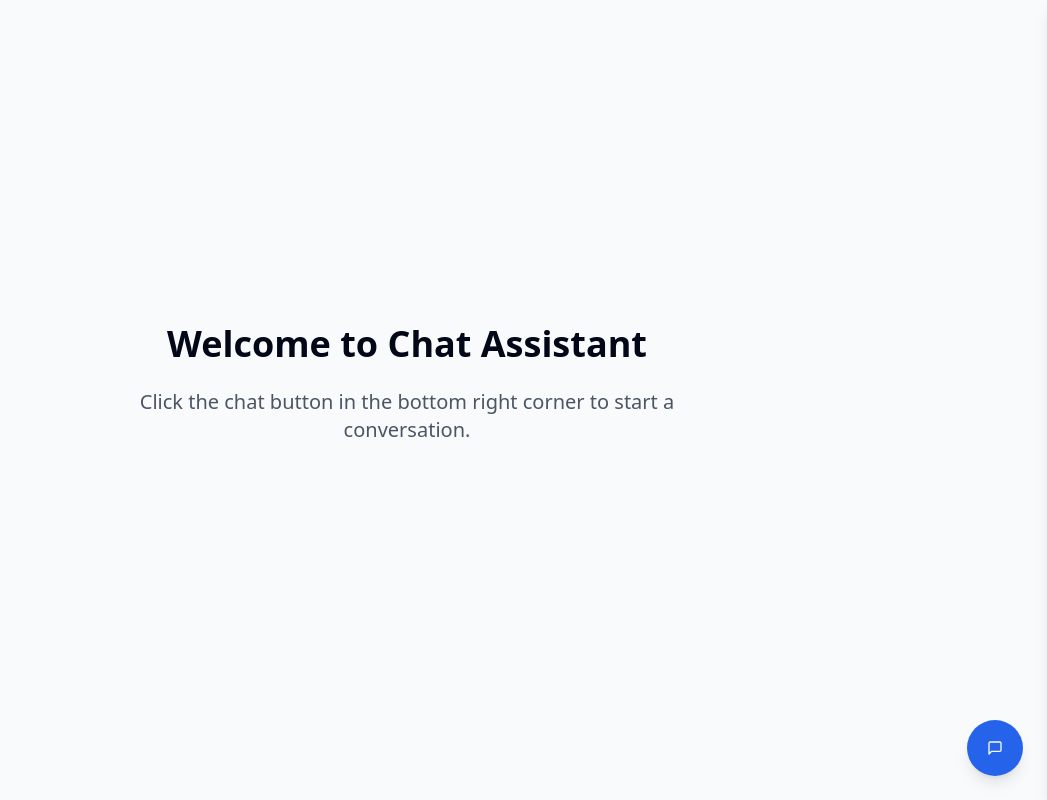
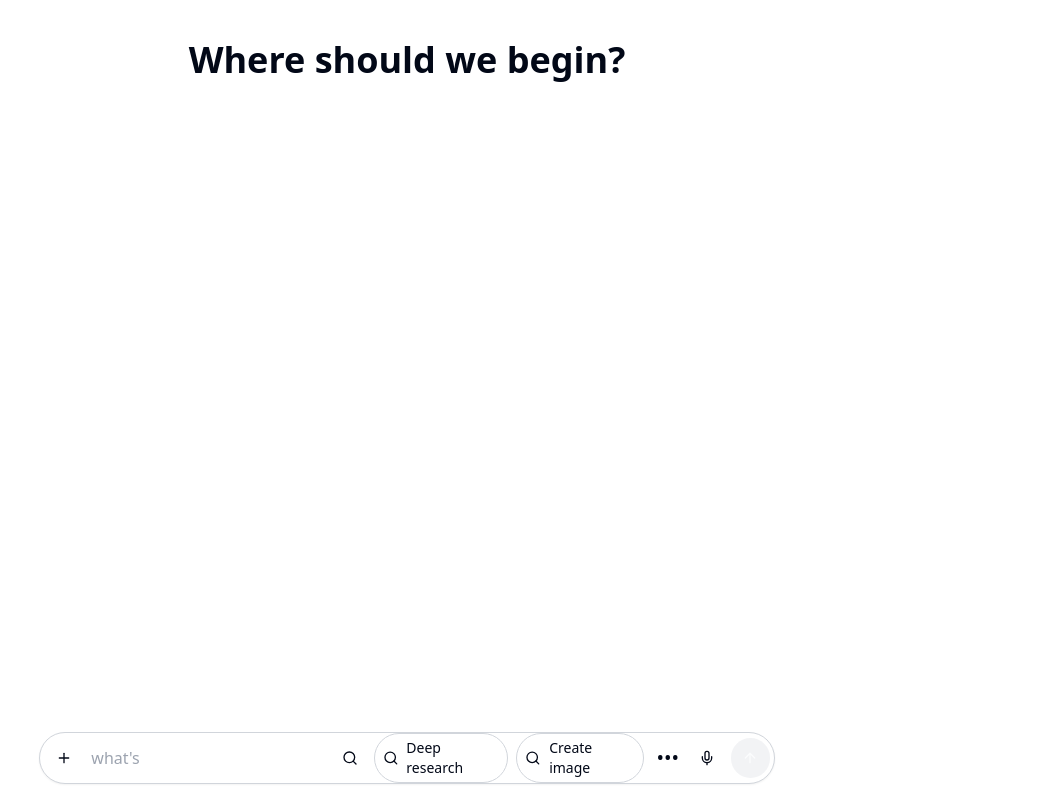
Before and after one commit to jasonculbertson/mimic-voice-scribe-chat, a React (Vite) app: page / in a window 1280 px wide. Shown: the whole page, without its empty margins (233-1280 px from the left). Built offline with nearby package versions, Linux system fonts and the light colour scheme.

Commit message:
Refactor: Make app a single page
Refactor the application to be a single-page application.

```diff
--- a/src/components/ChatButton.tsx
+++ /dev/null
@@ -1,21 +0,0 @@
-
-import { MessageSquare } from 'lucide-react';
-import { Button } from "@/components/ui/button";
-
-interface ChatButtonProps {
-  onClick: () => void;
-}
-
-const ChatButton = ({ onClick }: ChatButtonProps) => {
-  return (
-    <Button
-      onClick={onClick}
-      className="fixed bottom-6 right-6 rounded-full w-14 h-14 shadow-lg flex items-center justify-center bg-blue-600 hover:bg-blue-700 transition-colors"
-      aria-label="Open chat"
-    >
-      <MessageSquare className="h-6 w-6" />
-    </Button>
-  );
-};
-
-export default ChatButton;
--- a/src/components/ChatHeader.tsx
+++ /dev/null
@@ -1,26 +0,0 @@
-
-import { X } from "lucide-react";
-import { Button } from "@/components/ui/button";
-
-interface ChatHeaderProps {
-  onClose: () => void;
-}
-
-const ChatHeader = ({ onClose }: ChatHeaderProps) => {
-  return (
-    <div className="p-4 border-b flex items-center justify-between bg-white dark:bg-gray-800">
-      <div className="font-medium">Chat Assistant</div>
-      <Button
-        variant="ghost"
-        size="icon"
-        onClick={onClose}
-        className="rounded-full hover:bg-gray-100 dark:hover:bg-gray-700"
-        aria-label="Close chat"
-      >
-        <X className="h-5 w-5" />
-      </Button>
-    </div>
-  );
-};
-
-export default ChatHeader;
--- a/src/components/ChatInterface.tsx
+++ /dev/null
@@ -1,85 +0,0 @@
-
-import { useState, useEffect } from 'react';
-import ChatHeader from './ChatHeader';
-import MessageList from './MessageList';
-import MessageInput from './MessageInput';
-import ChatButton from './ChatButton';
-
-interface Message {
-  id: string;
-  content: string;
-  sender: 'user' | 'assistant';
-}
-
-const ChatInterface = () => {
-  const [isOpen, setIsOpen] = useState(false);
-  const [messages, setMessages] = useState<Message[]>([]);
-
-  const toggleChat = () => {
-    setIsOpen(!isOpen);
-  };
-
-  const closeChat = () => {
-    setIsOpen(false);
-  };
-
-  const handleSendMessage = (content: string) => {
-    const newUserMessage = {
-      id: `user-${Date.now()}`,
-      content,
-      sender: 'user' as const,
-    };
-
-    setMessages((prev) => [...prev, newUserMessage]);
-
-    // Simulate assistant response after a short delay
-    setTimeout(() => {
-      const assistantMessage = {
-        id: `assistant-${Date.now()}`,
-        content: "I'm a simple assistant. This is a demo response.",
-        sender: 'assistant' as const,
-      };
-      setMessages((prev) => [...prev, assistantMessage]);
-    }, 1000);
-  };
-
-  // Close chat when Escape key is pressed
-  useEffect(() => {
-    const handleEscape = (e: KeyboardEvent) => {
-      if (e.key === 'Escape') {
-        closeChat();
-      }
-    };
-
-    window.addEventListener('keydown', handleEscape);
-    return () => window.removeEventListener('keydown', handleEscape);
-  }, []);
-
-  return (
-    <>
-      {/* Chat Button */}
-      {!isOpen && <ChatButton onClick={toggleChat} />}
-
-      {/* Chat Panel */}
-      <div
-        className={`fixed inset-y-0 right-0 z-50 w-full sm:w-[400px] flex flex-col bg-white dark:bg-gray-800 shadow-lg transform transition-transform duration-300 ease-in-out ${
-          isOpen ? 'translate-x-0' : 'translate-x-full'
-        }`}
-      >
-        <ChatHeader onClose={closeChat} />
-        <MessageList messages={messages} />
-        <MessageInput onSendMessage={handleSendMessage} />
-      </div>
-
-      {/* Backdrop */}
-      {isOpen && (
-        <div
-          className="fixed inset-0 bg-black/25 z-40 sm:hidden"
-          onClick={closeChat}
-        />
-      )}
-    </>
-  );
-};
-
-export default ChatInterface;
--- a/src/components/MessageInput.tsx
+++ /dev/null
@@ -1,51 +0,0 @@
-
-import { useState } from 'react';
-import { Send } from 'lucide-react';
-import { Button } from "@/components/ui/button";
-import { Textarea } from "@/components/ui/textarea";
-
-interface MessageInputProps {
-  onSendMessage: (message: string) => void;
-}
-
-const MessageInput = ({ onSendMessage }: MessageInputProps) => {
-  const [message, setMessage] = useState('');
-
-  const handleSubmit = (e: React.FormEvent) => {
-    e.preventDefault();
-    if (message.trim()) {
-      onSendMessage(message);
-      setMessage('');
-    }
-  };
-
-  return (
-    <form onSubmit={handleSubmit} className="border-t p-4 flex items-end gap-2">
-      <Textarea
-        className="resize-none min-h-[60px] flex-1"
-        placeholder="Type a message..."
-        value={message}
-        onChange={(e) => setMessage(e.target.value)}
-        onKeyDown={(e) => {
-          if (e.key === 'Enter' && !e.shiftKey) {
-            e.preventDefault();
-            if (message.trim()) {
-              onSendMessage(message);
-              setMessage('');
-            }
-          }
-        }}
-      />
-      <Button
-        type="submit"
-        size="icon"
-        disabled={!message.trim()}
-        className="rounded-full h-10 w-10 flex-shrink-0"
-      >
-        <Send className="h-5 w-5" />
-      </Button>
-    </form>
-  );
-};
-
-export default MessageInput;
--- a/src/components/MessageList.tsx
+++ b/src/components/MessageList.tsx
@@ -11,30 +11,24 @@ interface MessageListProps {
 
 const MessageList = ({ messages }: MessageListProps) => {
   return (
-    <div className="flex-1 overflow-y-auto p-4 space-y-4">
-      {messages.length === 0 ? (
-        <div className="text-center text-gray-500 dark:text-gray-400 py-8">
-          <p>No messages yet.</p>
-          <p className="text-sm">Start a conversation!</p>
-        </div>
-      ) : (
-        messages.map((message) => (
-          <div
-            key={message.id}
-            className={`flex ${message.sender === 'user' ? 'justify-end' : 'justify-start'}`}
-          >
-            <div
-              className={`max-w-[80%] p-3 rounded-lg ${
-                message.sender === 'user'
-                  ? 'bg-blue-600 text-white rounded-br-none'
-                  : 'bg-gray-200 dark:bg-gray-700 text-gray-900 dark:text-gray-100 rounded-bl-none'
-              }`}
-            >
+    <div className="space-y-6 pb-6">
+      {messages.map((message) => (
+        <div key={message.id} className="flex flex-col">
+          {/* User bubble */}
+          {message.sender === 'user' && (
+            <div className="self-end bg-gray-100 rounded-2xl rounded-tr-sm py-3 px-4 max-w-[80%] text-gray-800">
               {message.content}
             </div>
-          </div>
-        ))
-      )}
+          )}
+
+          {/* Assistant bubble */}
+          {message.sender === 'assistant' && (
+            <div className="self-start bg-white border border-gray-200 rounded-2xl rounded-tl-sm py-3 px-4 max-w-[80%] text-gray-800">
+              {message.content}
+            </div>
+          )}
+        </div>
+      ))}
     </div>
   );
 };
--- a/src/pages/Index.tsx
+++ b/src/pages/Index.tsx
@@ -1,17 +1,133 @@
 
-import ChatInterface from '../components/ChatInterface';
+import { useState, useRef, useEffect } from 'react';
+import { Plus, Search, Mic, ArrowUp } from 'lucide-react';
+import { Button } from "@/components/ui/button";
+import MessageList from '../components/MessageList';
+
+interface Message {
+  id: string;
+  content: string;
+  sender: 'user' | 'assistant';
+}
 
 const Index = () => {
+  const [messages, setMessages] = useState<Message[]>([]);
+  const [inputValue, setInputValue] = useState('');
+  const inputRef = useRef<HTMLInputElement>(null);
+  const messagesEndRef = useRef<HTMLDivElement>(null);
+
+  const handleSendMessage = () => {
+    if (!inputValue.trim()) return;
+
+    const newUserMessage = {
+      id: `user-${Date.now()}`,
+      content: inputValue,
+      sender: 'user' as const,
+    };
+
+    setMessages((prev) => [...prev, newUserMessage]);
+    setInputValue('');
+
+    // Simulate assistant response
+    setTimeout(() => {
+      const assistantMessage = {
+        id: `assistant-${Date.now()}`,
+        content: messages.length === 0
+          ? "Hello! How can I help you today?"
+          : "I'm a simple assistant. This is a demo response.",
+        sender: 'assistant' as const,
+      };
+      setMessages((prev) => [...prev, assistantMessage]);
+    }, 1000);
+  };
+
+  const handleKeyDown = (e: React.KeyboardEvent) => {
+    if (e.key === 'Enter' && !e.shiftKey) {
+      e.preventDefault();
+      handleSendMessage();
+    }
+  };
+
+  // Scroll to bottom when new messages are added
+  useEffect(() => {
+    messagesEndRef.current?.scrollIntoView({ behavior: 'smooth' });
+  }, [messages]);
+
+  // Focus input on mount
+  useEffect(() => {
+    inputRef.current?.focus();
+  }, []);
+
   return (
-    <div className="min-h-screen bg-gray-50 dark:bg-gray-900 flex flex-col items-center justify-center">
-      <div className="text-center max-w-2xl mx-auto px-4">
-        <h1 className="text-4xl font-bold mb-6">Welcome to Chat Assistant</h1>
-        <p className="text-xl text-gray-600 dark:text-gray-300 mb-8">
-          Click the chat button in the bottom right corner to start a conversation.
-        </p>
+    <div className="flex flex-col h-screen bg-white">
+      {/* Header */}
+      <div className="w-full text-center py-10">
+        <h1 className="text-4xl font-bold">Where should we begin?</h1>
       </div>
 
-      <ChatInterface />
+      {/* Messages container */}
+      <div className="flex-1 overflow-y-auto px-4 md:px-0 max-w-3xl mx-auto w-full">
+        {messages.length > 0 ? (
+          <MessageList messages={messages} />
+        ) : null}
+        <div ref={messagesEndRef} />
+      </div>
+
+      {/* Input container */}
+      <div className="p-4 max-w-3xl mx-auto w-full">
+        <div className="relative flex items-center rounded-full border border-gray-300 bg-white shadow-sm">
+          {/* Plus button */}
+          <Button variant="ghost" size="icon" className="rounded-full ml-1">
+            <Plus className="h-5 w-5" />
+          </Button>
+
+          {/* Input field */}
+          <input
+            ref={inputRef}
+            type="text"
+            value={inputValue}
+            onChange={(e) => setInputValue(e.target.value)}
+            onKeyDown={handleKeyDown}
+            placeholder="what's"
+            className="flex-1 py-3 px-2 bg-transparent border-none focus:outline-none text-base"
+          />
+
+          {/* Action buttons */}
+          <div className="flex items-center mr-1">
+            <Button variant="ghost" size="icon" className="rounded-full">
+              <Search className="h-5 w-5" />
+            </Button>
+
+            <div className="px-2 py-1 rounded-full border border-gray-300 flex items-center mx-1">
+              <Search className="h-4 w-4 mr-2" />
+              <span className="text-sm">Deep research</span>
+            </div>
+
+            <div className="px-2 py-1 rounded-full border border-gray-300 flex items-center mx-1">
+              <Search className="h-4 w-4 mr-2" />
+              <span className="text-sm">Create image</span>
+            </div>
+
+            <Button variant="ghost" size="icon" className="rounded-full">
+              <span className="text-xl">•••</span>
+            </Button>
+
+            <Button variant="ghost" size="icon" className="rounded-full">
+              <Mic className="h-5 w-5" />
+            </Button>
+
+            <Button
+              variant="default"
+              size="icon"
+              className={`rounded-full ml-1 ${!inputValue.trim() ? 'bg-gray-200' : 'bg-black'}`}
+              onClick={handleSendMessage}
+              disabled={!inputValue.trim()}
+            >
+              <ArrowUp className="h-5 w-5" />
+            </Button>
+          </div>
+        </div>
+      </div>
     </div>
   );
 };
```
